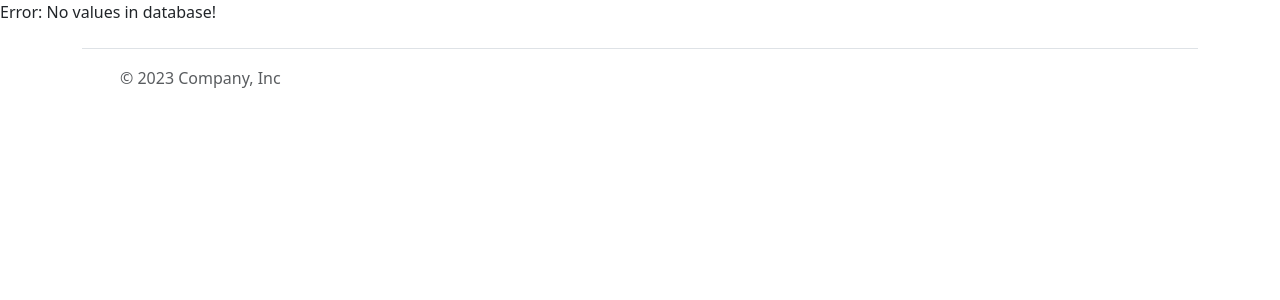
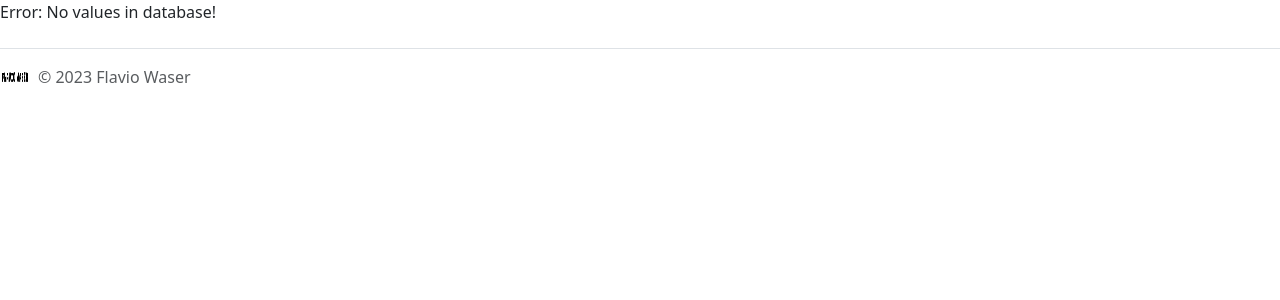
Before and after one commit to flawas/IoT-Measure, a PHP site: page / in a window 1280 px wide. Shown: the top 300 px of the page. Run offline with PHP 8.4, Linux system fonts and the light colour scheme; data that the repository does not hold is empty.

Commit message:
Added Logo

```diff
--- a/includes/footer.php
+++ b/includes/footer.php
@@ -1,20 +1,11 @@
-    <footer>
-        <div class="container">
-            <footer class="d-flex flex-wrap justify-content-between align-items-center py-3 my-4 border-top">
-                <div class="col-md-4 d-flex align-items-center">
-                <a href="/" class="mb-3 me-2 mb-md-0 text-body-secondary text-decoration-none lh-1">
-                    <svg class="bi" width="30" height="24"><use xlink:href="#bootstrap"></use></svg>
-                </a>
-                <span class="mb-3 mb-md-0 text-body-secondary">© 2023 Company, Inc</span>
-                </div>
+<footer class="d-flex flex-wrap justify-content-between align-items-center py-3 my-4 border-top">
+    <div class="col-md-4 d-flex align-items-center">
+    <a href="https://flaviowaser.ch" class="mb-3 me-2 mb-md-0 text-body-secondary text-decoration-none lh-1">
+        <img src="includes/logo.png" width="30" height="24">
+    </a>
+    <span class="mb-3 mb-md-0 text-body-secondary">© 2023 Flavio Waser</span>
+    </div>
+</footer>
+<script src="https://cdn.jsdelivr.net/npm/bootstrap@5.3.2/dist/js/bootstrap.bundle.min.js" integrity="sha384-C6RzsynM9kWDrMNeT87bh95OGNyZPhcTNXj1NW7RuBCsyN/o0jlpcV8Qyq46cDfL" crossorigin="anonymous"></script>
 
-                <ul class="nav col-md-4 justify-content-end list-unstyled d-flex">
-                <li class="ms-3"><a class="text-body-secondary" href="#"><svg class="bi" width="24" height="24"><use xlink:href="#twitter"></use></svg></a></li>
-                <li class="ms-3"><a class="text-body-secondary" href="#"><svg class="bi" width="24" height="24"><use xlink:href="#instagram"></use></svg></a></li>
-                <li class="ms-3"><a class="text-body-secondary" href="#"><svg class="bi" width="24" height="24"><use xlink:href="#facebook"></use></svg></a></li>
-                </ul>
-            </footer>
-        </div>
-        <script src="https://cdn.jsdelivr.net/npm/bootstrap@5.3.2/dist/js/bootstrap.bundle.min.js" integrity="sha384-C6RzsynM9kWDrMNeT87bh95OGNyZPhcTNXj1NW7RuBCsyN/o0jlpcV8Qyq46cDfL" crossorigin="anonymous"></script>
-    </footer>
 </html>
```
Also changed, not shown: includes/logo.png (added).
